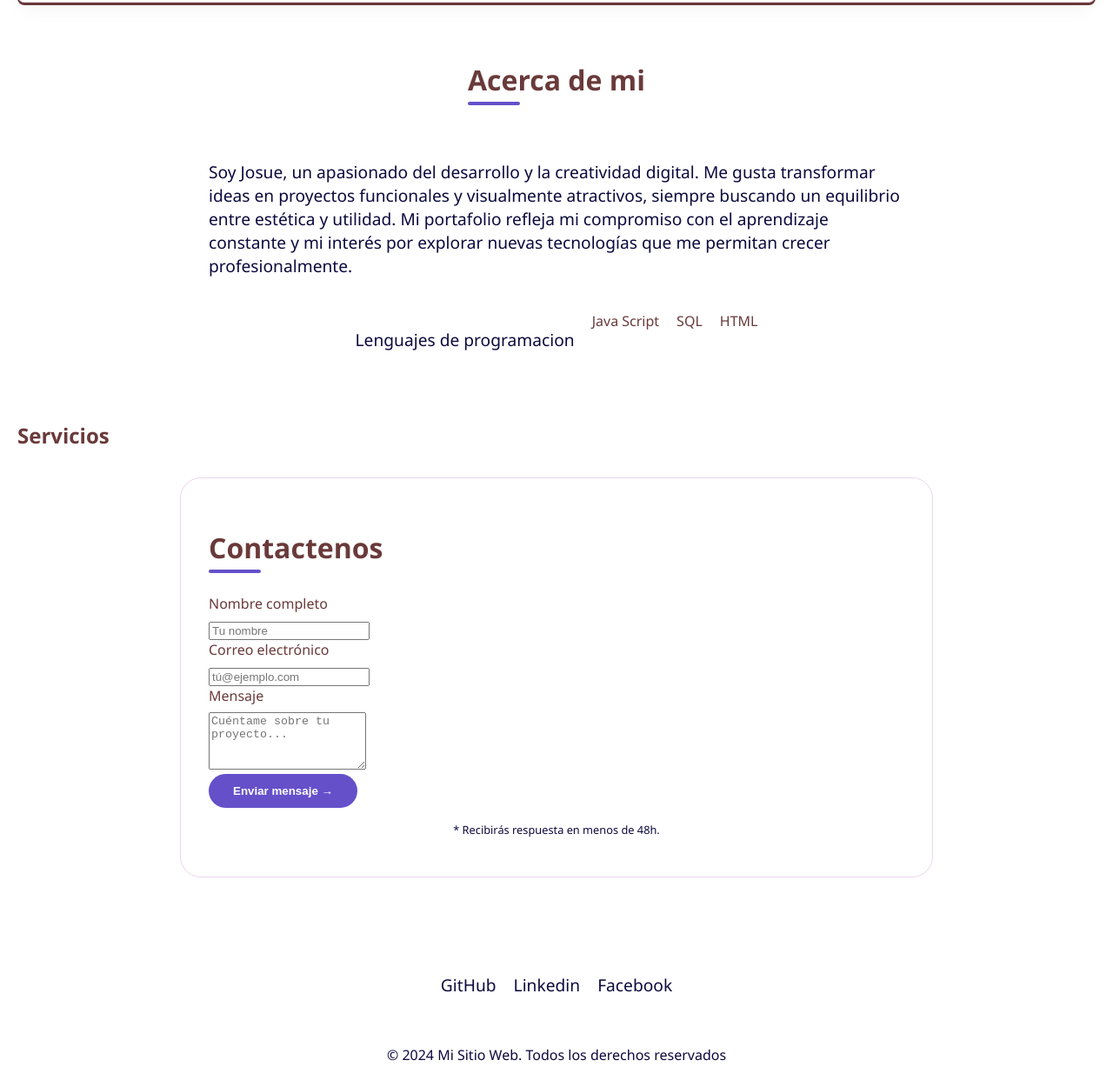
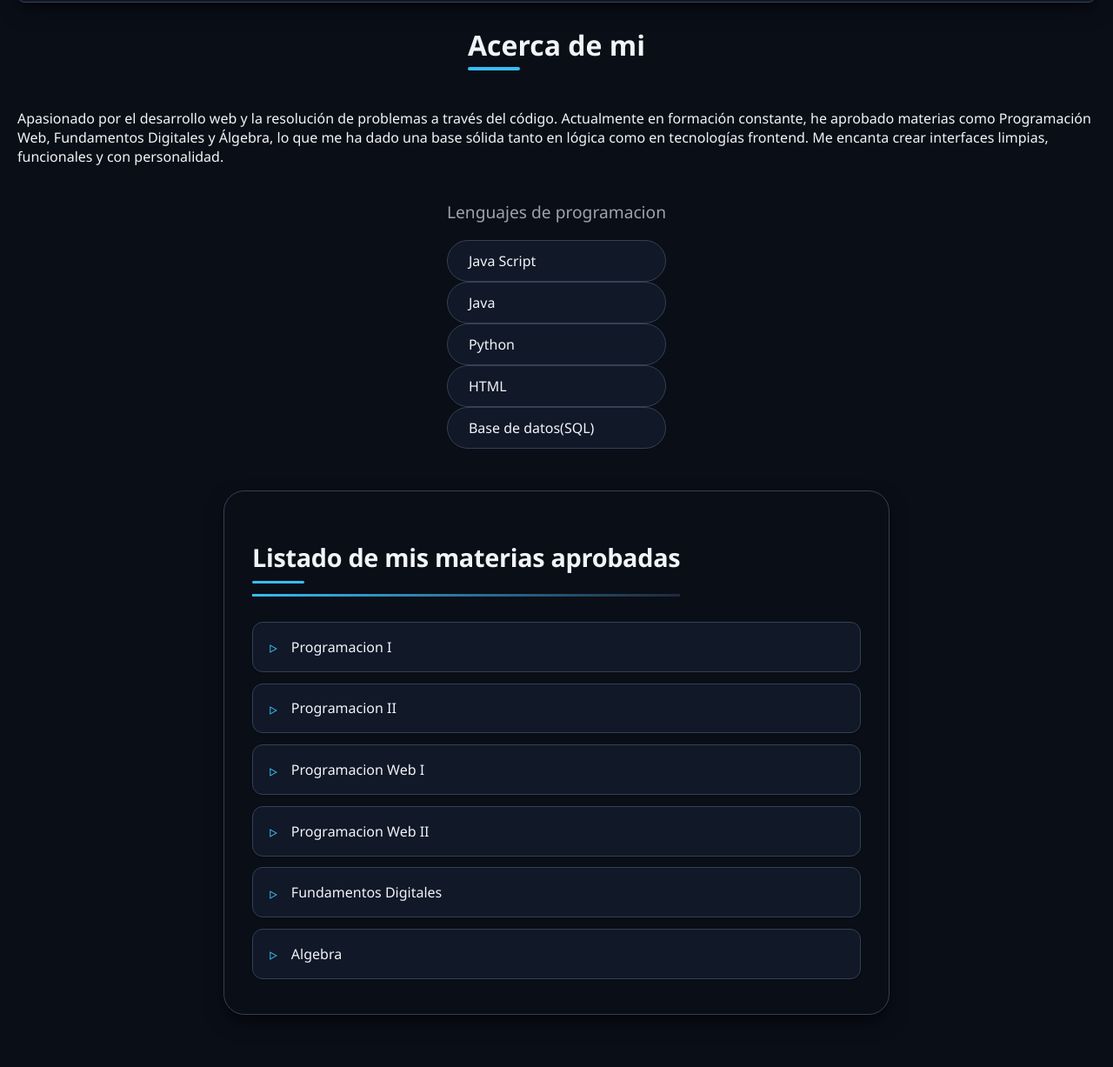
Before and after one commit to Jos2630/Desarrollo-Full_Stack, a plain HTML site: page Mi_Portafolio/index.html in a window 1280 px wide. Shown: the part 398-1625 px from the top of the page at 87% size. Drawn offline with Linux system fonts and the light colour scheme.

Commit message:
Agregacion del apartado servicios

```diff
--- a/Mi_Portafolio/css/styles.css
+++ b/Mi_Portafolio/css/styles.css
@@ -1,15 +1,17 @@
 :root{
 
-    --bg-primary: rgb(255, 255, 255);
-    --bg-secondary: white;
-      --bg-tertiary: rgb(95, 168, 202);
-    --text-primary: rgb(106, 58, 58);
-    --text-secondary: rgb(11, 10, 62);
-    --accent: rgb(101, 80, 202);
-    --accent-hover: rgb(46, 10, 46);
-    --border: rgb(235, 215, 235);
-    --card-shadow: 0 10px 25px -5px rgba(0,0,0,0.05), 0 3px;
-    --transition: all 0,3s cubic.bezier(0.4, 0, 0.2, 1);
+
+     --bg-primary: rgb(10, 14, 23);
+    --bg-secondary: rgb(17, 24, 39);
+    --bg-tertiary: rgb(30, 41, 59);
+    --text-primary: rgb(241, 245, 249);
+    --text-secondary: rgb(156, 163, 175);
+    --accent: rgb(56, 189, 248);
+    --accent-hover: rgb(2, 132, 199);
+    --border: rgb(51, 65, 85);
+    --card-shadow: 0 10px 25px -5px rgba(0, 0, 0, 0.5), 0 8px 10px -6px rgba(0, 0, 0, 0.3);
+    --transition: all 0.2s cubic-bezier(0.4, 0, 0.2, 1);
+
 
 }
 body{
@@ -82,7 +84,7 @@
     color: var(--text-primary);
 
 }
-.person{
+.container-person{
     background-color: var(--bg-secondary);
     border: 1px solid var(--border);
     border-radius: 8px;
@@ -127,6 +129,7 @@
     transform: translateY(-3px);
     box-shadow: 0 10px 20px -5px rgba(99, 102, 241, 0.4);
 }
+
 .about{
     display: flex;
     flex-direction: column;
@@ -155,12 +158,13 @@
     font-size: 1.2rem;
 }
 .lenguajes{
-    display: flex;
+    display: block;
     flex-wrap: wrap;
     gap: 20px;
     justify-content: center;
+
 }
-.item-l{
+.items-l{
     background-color: var(--bg-secondary);
     border: 1px solid var(--border);
     border-radius: 50px;
@@ -168,62 +172,189 @@
     font-weight: 500;
     transition: var(--transition);
     cursor: default;
+    align-items: center;
 }
-.section-title{
-    position: relative;
-    display: inline-block;
+
+#contacto {
+    background: var(--bg-primary);
+    padding: 3rem 1.5rem;
+}
+
+#contacto .container {
+    max-width: 700px;
+    margin: 0 auto;
+}
+
+#contacto .section-title {
+    font-size: 2rem;
+    font-weight: 700;
+    text-align: center;
     margin-bottom: 2rem;
-    font-size: 2rem;
+    color: var(--text-primary);
 }
-.section-title::after{
+
+#contacto .section-title::after {
     content: '';
-    position: absolute;
-    bottom: -8px;
-    left: 0;
-    width: 60px;
-    height: 4px;
-    background: var(--accent) ;
+    display: block;
+    width: 70px;
+    height: 3px;
+    background: var(--accent);
+    margin: 0.6rem auto 0;
     border-radius: 2px;
 }
-.contact{
+
+
+.contact-form {
     background: var(--bg-secondary);
+    border-radius: 1.25rem;
     padding: 2rem;
-    border-radius: 24px;
     border: 1px solid var(--border);
-    max-width: 800px;
-    margin: 2rem auto;
+    box-shadow: var(--card-shadow);
 }
-.from group{
+
+.form-group {
+    margin-bottom: 1.5rem;
+}
+
+.form-group label {
+    display: block;
+    margin-bottom: 0.5rem;
+    font-weight: 500;
+    color: var(--text-primary);
+    font-size: 0.9rem;
+
+
+}
+
+.form-group input,
+.form-group textarea {
+    width: 100%;
+    padding: 0.8rem 1rem;
+    background: var(--bg-primary);
+    border: 1px solid var(--border);
+    border-radius: 0.75rem;
+    color: var(--text-primary);
+    font-size: 1rem;
+    font-family: inherit;
+    transition: var(--transition);
+}
+
+.form-group input:focus,
+.form-group textarea:focus {
+    outline: none;
+    border-color: var(--accent);
+    box-shadow: 0 0 0 3px rgba(56, 189, 248, 0.2);
+}
+
+.form-group input::placeholder,
+.form-group textarea::placeholder {
+    color: var(--text-secondary);
+    opacity: 0.6;
+}
+
+.btn-submit {
+    background: var(--accent);
+    color: rgb(10, 14, 23);
+    font-weight: 600;
+    padding: 0.9rem 1.8rem;
+    border: none;
+    border-radius: 2rem;
+    font-size: 1rem;
+    cursor: pointer;
+    transition: var(--transition);
+    display: inline-flex;
+    align-items: center;
+    gap: 0.5rem;
+    width: 100%;
+    justify-content: center;
+}
+
+.btn-submit:hover {
+    background: var(--accent-hover);
+    transform: translateY(-2px);
+    box-shadow: 0 6px 14px rgba(56, 189, 248, 0.3);
+}
+
+.btn-submit:active {
+    transform: translateY(0);
+}
+
+
+#servicios {
+    max-width: 700px;
+    margin: 3rem auto;
+    background: var(--bg-primary);
+    border-radius: 1.5rem;
+    padding: 2rem 2rem 2.5rem 2rem;
+    box-shadow: var(--card-shadow);
+    border: 1px solid var(--border);
+    transition: var(--transition);
+}
+
+#servicios h2 {
+    font-size: 1.8rem;
+    font-weight: 600;
+    color: var(--text-primary);
+    margin-bottom: 1.8rem;
+    padding-bottom: 0.75rem;
+    border-bottom: 3px solid transparent;
+    border-image: linear-gradient(90deg, var(--accent), var(--bg-tertiary));
+    border-image-slice: 1;
+    display: inline-block;
+    letter-spacing: -0.3px;
+}
+
+
+#servicios h2::after {
+    content: '';
+    display: block;
+    width: 60px;
+    height: 3px;
+    background: var(--accent);
+    margin-top: 8px;
+    border-radius: 3px;
+}
+
+#servicios ul {
+    list-style: none;
+    padding: 0;
+    margin: 0;
     display: flex;
     flex-direction: column;
-    margin-bottom: 1.5rem;
+    gap: 0.8rem;
 }
-label{
+
+#servicios li {
+    background: var(--bg-secondary);
+    color: var(--text-primary);
+    padding: 0.9rem 1.2rem;
+    border-radius: 0.75rem;
+    border: 1px solid var(--border);
+    transition: var(--transition);
+    font-weight: 500;
     display: flex;
-    margin-bottom: 0.5rem;
-    font-weight: 500;
+    align-items: center;
+    cursor: default;
+    box-shadow: 0 1px 2px rgba(0,0,0,0.2);
 }
-input.textarea{
-    padding: 0.75rem;
-    border: 1px solid var(--border);
-    border-radius: 8px;
-    font-size: 1rem;
-    transition: var(--transition);
+
+
+#servicios li::before {
+    content: '▹';
+    color: var(--accent);
+    font-size: 1.2rem;
+    margin-right: 1rem;
+    transition: transform 0.2s ease;
 }
-input:focus, textarea:focus{
+
+#servicios li:hover {
+    background: var(--bg-tertiary);
     border-color: var(--accent);
-    outline: none;
-    box-shadow:0 0 0 3px rgba(99,102,241,0.2);
+    transform: translateX(6px);
+    box-shadow: 0 4px 12px rgba(0, 0, 0, 0.3);
 }
-.btn-submit{
-    display: inline-block;
-    background: var(--accent);
-    color: white;
-    padding: 12px 28px;
-    border-radius: 40px;
-    text-decoration: none;
-    font-weight: 600;
-    transition: var(--transition);
-    border: none;
-    cursor: pointer;
+
+#servicios li:hover::before {
+    transform: translateX(3px);
+    color: var(--accent-hover);
 }
--- a/Mi_Portafolio/index.html
+++ b/Mi_Portafolio/index.html
@@ -24,32 +24,42 @@
     </header>
     <main>
         <section id="inicio">
-            <div class="container person">
+            <div class="container-person">
                 <div class="person-content">
-                    <h1>Hola soy Josue</h1>
-                    <p>Estudiante de informatica</p>
+                    <h1>Josue Javier Chambilla Tiona</h1>
+                    <p>Estudiante de informatica en la U.M.S.A.</p>
                     <a href="#contacto" class="btn">Contactame</a>
                 </div>
             </div>
         </section>
         <section id="acercade">
-            <div class="container about">
+            <div class="about">
                 <h2>Acerca de mi</h2>
-                <p>Soy Josue, un apasionado del desarrollo y la creatividad digital.
-                    Me gusta transformar ideas en proyectos funcionales y visualmente atractivos,
-                    siempre buscando un equilibrio entre estética y utilidad. Mi portafolio refleja mi
-                    compromiso con el aprendizaje constante y mi interés por explorar nuevas tecnologías
-                    que me permitan crecer profesionalmente.
-                </p>
-                <div class="lenguajes"><p>Lenguajes de programacion</p>
+                 Apasionado por el desarrollo web y la resolución de problemas a través del código.
+            Actualmente en formación constante, he aprobado materias como Programación Web,
+            Fundamentos Digitales y Álgebra, lo que me ha dado una base sólida tanto en lógica
+            como en tecnologías frontend. Me encanta crear interfaces limpias, funcionales
+            y con personalidad.
+                <div class="lenguajes">
+                    <p>Lenguajes de programacion</p>
                     <div class="items-l">Java Script</div>
-                    <div class="items-l">SQL</div>
+                    <div class="items-l">Java</div>
+                    <div class="items-l">Python</div>
                     <div class="items-l">HTML</div>
+                    <div class="items-l">Base de datos(SQL)</div>
                 </div>
             </div>
         </section>
         <section id="servicios">
-            <h2>Servicios</h2>
+            <h2>Listado de mis materias aprobadas</h2>
+            <ul>
+                <li>Programacion I</li>
+                <li>Programacion II</li>
+                <li>Programacion Web I</li>
+                <li>Programacion Web II</li>
+                <li>Fundamentos Digitales</li>
+                <li>Algebra</li>
+            </ul>
         </section>
         <section id="contacto">
             <div class="container contact">
@@ -87,7 +97,7 @@
                 <a href="" target="_blank">Facebook</a>
             </div>
         </div>
-        <p>&copy; 2024 Mi Sitio Web. Todos los derechos reservados</p>
+        <p>&copy; 2026 Mi Sitio Web. Todos los derechos reservados</p>
     </footer>
 </body>
 </html>
```
